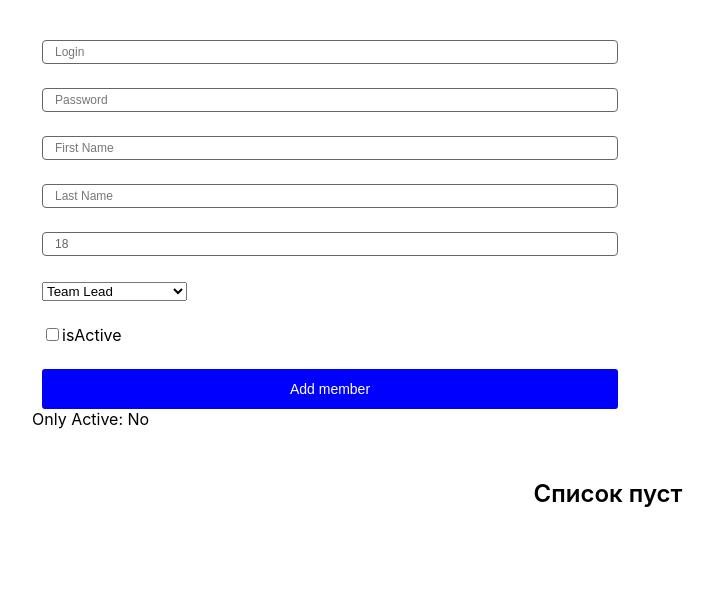
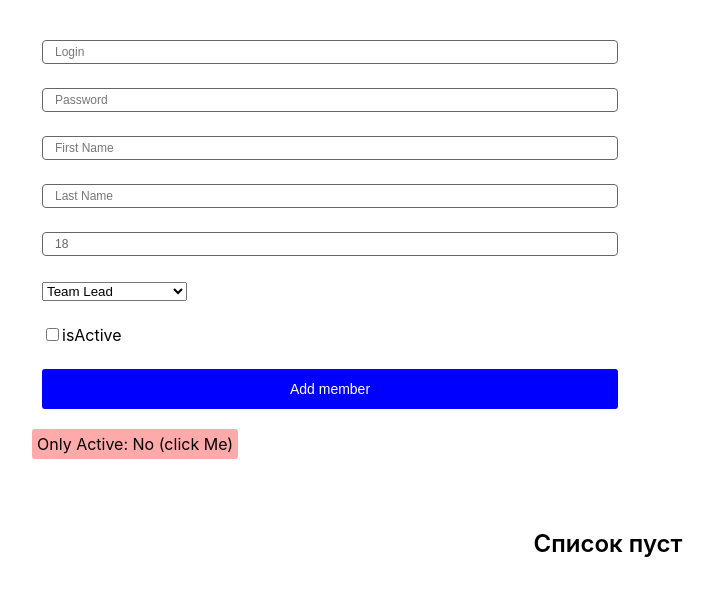
Before and after one commit to HerbertLiskin/hooks-and-typescript-test, a React (Create React App) app: page / in a window 1280 px wide. Shown: the top 596 px of the page, without its empty margins (32-746 px from the left). Built offline with nearby package versions, Linux system fonts and the light colour scheme.

Commit message:
readme and onlyActive click

```diff
--- a/src/components/AppRoot/AppRoot.css
+++ b/src/components/AppRoot/AppRoot.css
@@ -14,3 +14,16 @@
 * {
   box-sizing: border-box;
 }
+
+.onlyActive {
+  cursor: pointer;
+  display: inline-block;
+  margin: 20px 0;
+  padding: 5px;
+  background: #faa;
+  border-radius: 3px;
+}
+
+.onlyActive:hover {
+  background: #ff7474;
+}
--- a/src/components/AppRoot/AppRoot.tsx
+++ b/src/components/AppRoot/AppRoot.tsx
@@ -125,11 +125,12 @@ const AppRoot: React.FC = () => {
           }
 
         </div>
-        <span
+        <div
           onClick={toggleActive}
+          className="onlyActive"
         >
-          Only Active: {onlyActive ? 'Yes' : 'No'}
-        </span>
+          Only Active: {onlyActive ? 'Yes' : 'No'} (click Me)
+        </div>
         <TeamList
           teamList={teamList}
           onlyActive={onlyActive}
```
Also changed, not shown: src/components/AppRoot/images/app-root-logo.svg (deleted), 1 other file (tests, documents, lock files or other folders).
